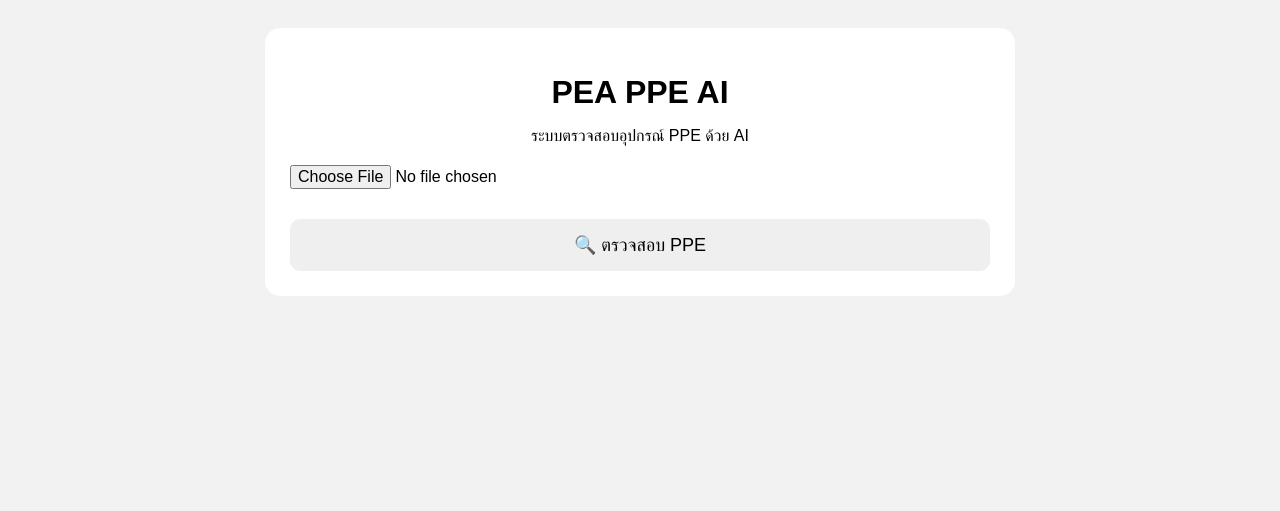
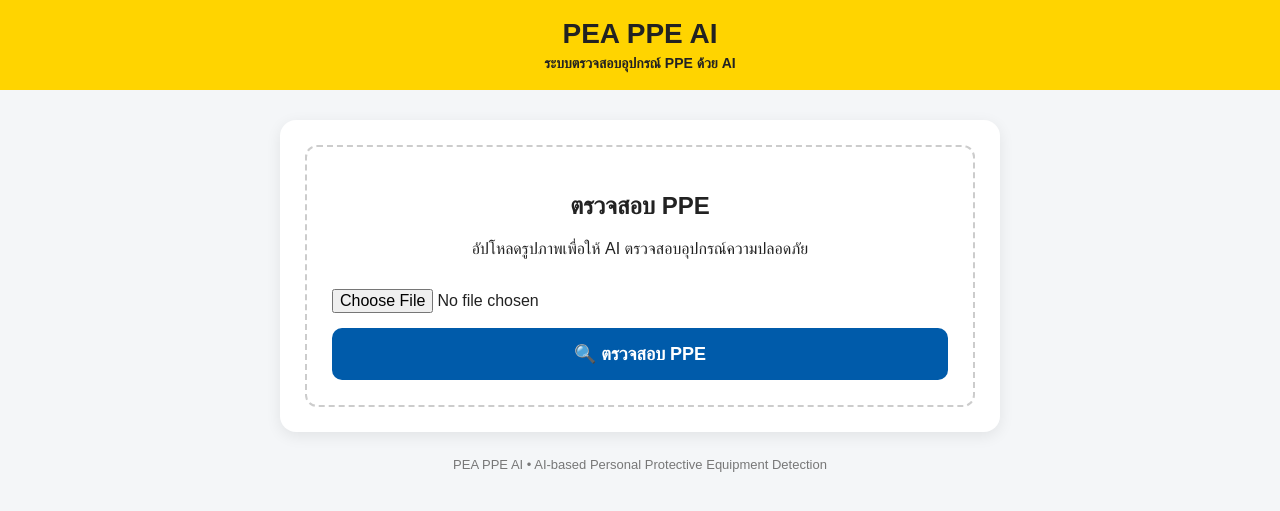
Before and after one commit to chinnawat03-yes/pea-ppe-ai, a Flask app: page / in a window 1280 px wide. Shown: the top 511 px of the page. Run offline with Flask 3, Linux system fonts and the light colour scheme.

Commit message:
Refactor index.html for better styling and layout
Updated styles and structure for improved layout and design.

```diff
--- a/templates/index.html
+++ b/templates/index.html
@@ -7,61 +7,121 @@
     <title>PEA PPE AI</title>
 
     <style>
-        body {
-            font-family: Arial, sans-serif;
-            background: #f2f2f2;
-            text-align: center;
-            padding: 20px;
+        * {
+            box-sizing: border-box;
         }
 
-        .box {
-            max-width: 700px;
-            margin: auto;
+        body {
+            margin: 0;
+            font-family: Arial, sans-serif;
+            background: #f4f6f8;
+            color: #222;
+        }
+
+        .header {
+            background: #ffd400;
+            padding: 18px 20px;
+            text-align: center;
+            font-weight: bold;
+        }
+
+        .header h1 {
+            margin: 0;
+            font-size: 28px;
+        }
+
+        .header p {
+            margin: 5px 0 0;
+            font-size: 14px;
+        }
+
+        .container {
+            max-width: 750px;
+            margin: 30px auto;
+            padding: 0 15px;
+        }
+
+        .card {
             background: white;
             padding: 25px;
-            border-radius: 15px;
+            border-radius: 16px;
+            box-shadow: 0 4px 15px rgba(0,0,0,0.08);
         }
 
-        h1 {
-            margin-bottom: 10px;
+        .upload-box {
+            border: 2px dashed #ccc;
+            border-radius: 12px;
+            padding: 25px;
+            text-align: center;
         }
 
         input[type="file"] {
-            display: block;
             width: 100%;
-            margin: 20px 0;
+            margin: 15px 0;
             font-size: 16px;
         }
 
         button {
             width: 100%;
             padding: 15px;
-            margin-top: 10px;
-            font-size: 18px;
             border: none;
             border-radius: 10px;
+            background: #005baa;
+            color: white;
+            font-size: 18px;
+            font-weight: bold;
             cursor: pointer;
         }
 
-        button:active {
-            transform: scale(0.98);
+        button:hover {
+            opacity: 0.9;
         }
 
-        img {
-            max-width: 100%;
+        .result {
+            margin-top: 30px;
+        }
+
+        .result img {
+            width: 100%;
+            border-radius: 12px;
+            margin-top: 15px;
+        }
+
+        .info {
             margin-top: 20px;
+            padding: 15px;
+            background: #f1f5f9;
             border-radius: 10px;
+            text-align: left;
+        }
+
+        .footer {
+            text-align: center;
+            color: #777;
+            font-size: 13px;
+            margin: 25px 0;
         }
     </style>
 </head>
 
 <body>
 
-<div class="box">
+<div class="header">
+    <h1>PEA PPE AI</h1>
+    <p>ระบบตรวจสอบอุปกรณ์ PPE ด้วย AI</p>
+</div>
 
-    <h1>PEA PPE AI</h1>
+<div class="container">
 
-    <p>ระบบตรวจสอบอุปกรณ์ PPE ด้วย AI</p>
+    <div class="card">
+
+        <div class="upload-box">
+
+            <h2>ตรวจสอบ PPE</h2>
+
+            <p>
+                อัปโหลดรูปภาพเพื่อให้ AI ตรวจสอบอุปกรณ์ความปลอดภัย
+            </p>
 
             <form action="/" method="POST" enctype="multipart/form-data">
 
@@ -79,14 +139,38 @@
 
             </form>
 
+        </div>
+
         {% if result_image %}
-        <h2>ผลการตรวจสอบ</h2>
+
+        <div class="result">
+
+            <h2>📋 ผลการตรวจสอบ</h2>
 
             <img
                 src="{{ url_for('static', filename=result_image) }}"
                 alt="ผลการตรวจสอบ PPE"
             >
+
+            <div class="info">
+                <strong>หมายเหตุ</strong>
+                <p>
+                    กรอบสีแดง = Helmet<br>
+                    กรอบสีน้ำเงิน = Reflective Vest<br>
+                    กรอบสีเขียว = Gloves<br>
+                    กรอบสีส้ม = Shoes
+                </p>
+            </div>
+
+        </div>
+
         {% endif %}
+
+    </div>
+
+    <div class="footer">
+        PEA PPE AI • AI-based Personal Protective Equipment Detection
+    </div>
 
 </div>
 
```
Lines whose indentation alone changed are shown as unchanged.
